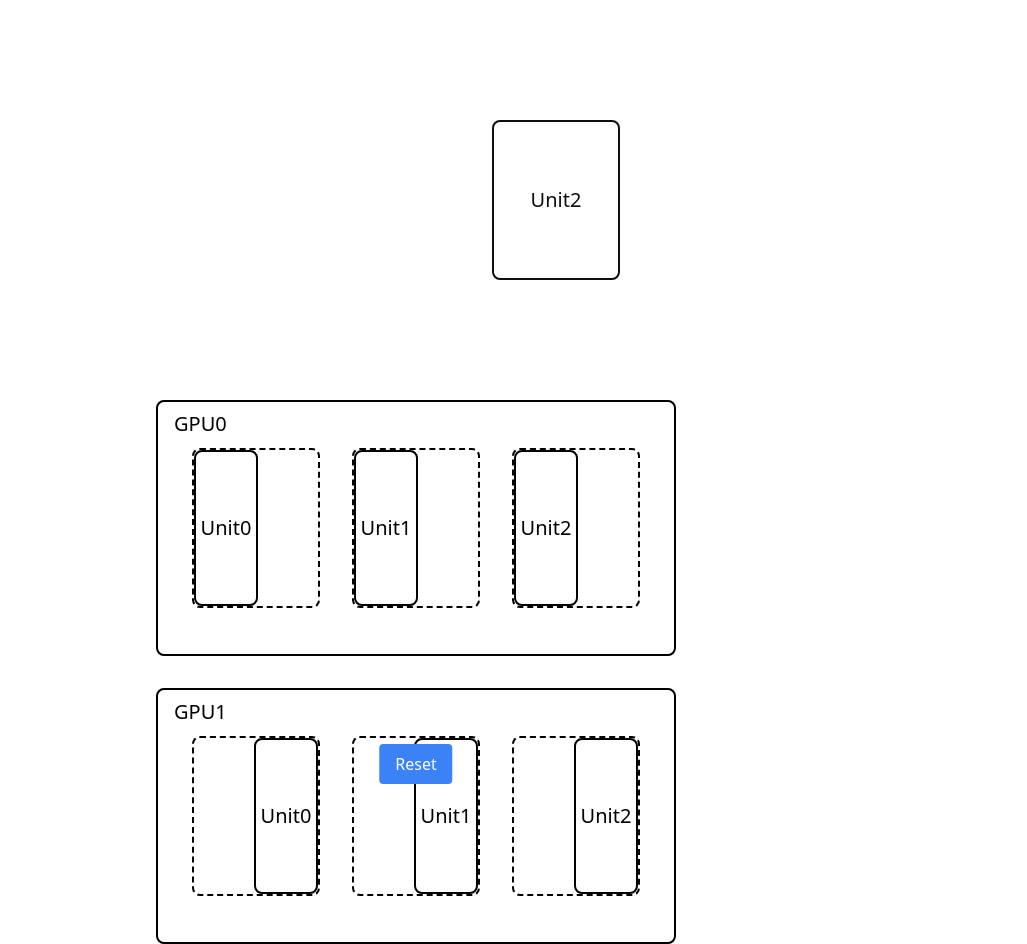
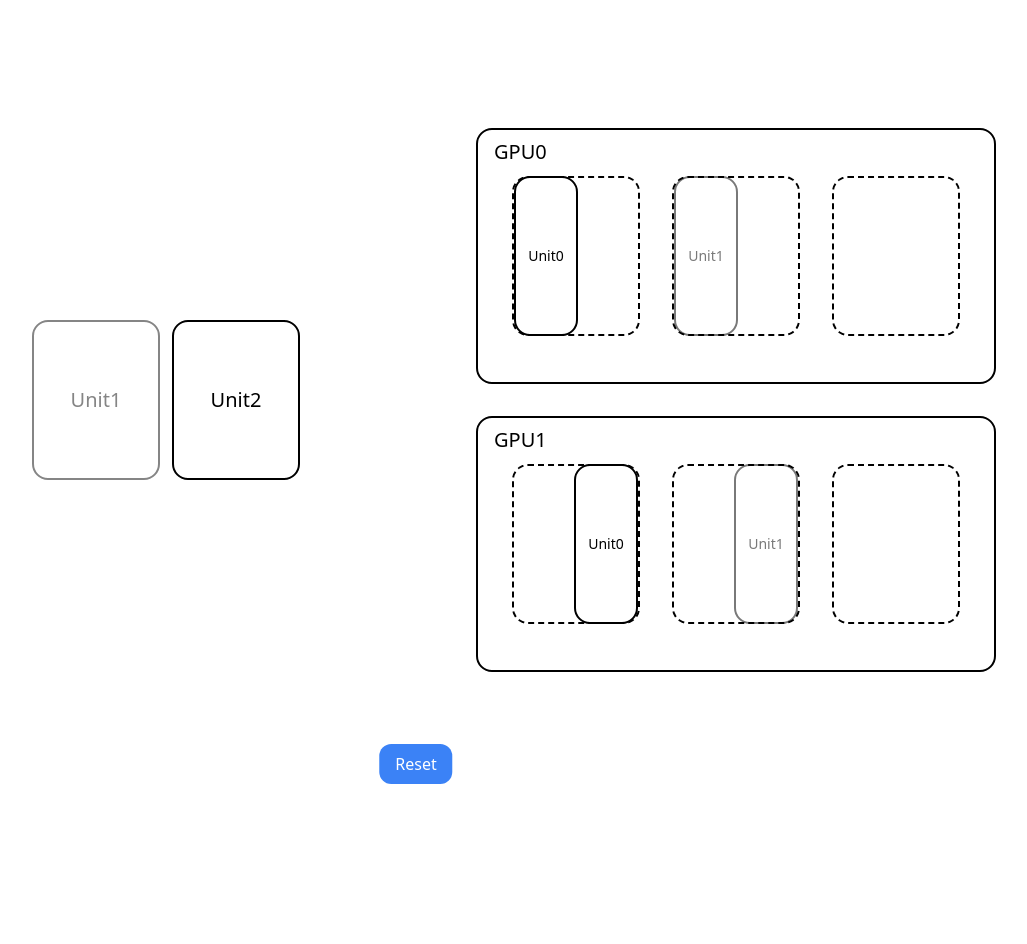
Before and after one commit to rushilbhat/fsdp-animation, a React (Create React App) app: page / in a window 1280 px wide. Shown: the whole page, without its empty margins (224-1251 px from the left). After the commit the page ends 800 px from the top, so only its background shows below. Built offline with nearby package versions, Linux system fonts and the light colour scheme.

Commit message:
Restart to correct unit half fading

```diff
--- a/src/ModelSplitAnimation.js
+++ b/src/ModelSplitAnimation.js
@@ -2,155 +2,78 @@ import React, { useState, useEffect } from 'react';
 
 const ModelSplitAnimation = () => {
   const [isSplit, setIsSplit] = useState(false);
+  const [isShifted, setIsShifted] = useState(false);
   const [showGPUs, setShowGPUs] = useState(false);
-  const [splitUnit0, setSplitUnit0] = useState(false);
-  const [splitUnit1, setSplitUnit1] = useState(false);
-  const [splitUnit2, setSplitUnit2] = useState(false);
-  const [showComponents, setShowComponents] = useState(false);
+  const [showHalvesUnit0, setShowHalvesUnit0] = useState(false);
+  const [showHalvesUnit1, setShowHalvesUnit1] = useState(false);
+  const [showHalvesUnit2, setShowHalvesUnit2] = useState(false);
   const [shouldReset, setShouldReset] = useState(false);
 
   useEffect(() => {
     const splitTimer = setTimeout(() => {
       setIsSplit(true);
 
-      const gpuTimer = setTimeout(() => {
-        setShowGPUs(true);
+      const shiftTimer = setTimeout(() => {
+        setIsShifted(true);
 
-        const unit0Timer = setTimeout(() => {
-          setSplitUnit0(true);
+        const gpuTimer = setTimeout(() => {
+          setShowGPUs(true);
 
-          const unit1Timer = setTimeout(() => {
-            setSplitUnit1(true);
+          const halves0Timer = setTimeout(() => {
+            setShowHalvesUnit0(true);
 
-            const unit2Timer = setTimeout(() => {
-              setSplitUnit2(true);
+            const halves1Timer = setTimeout(() => {
+              setShowHalvesUnit1(true);
 
-              const componentsTimer = setTimeout(() => {
-                setShowComponents(true);
-              }, 800);
+              const halves2Timer = setTimeout(() => {
+                setShowHalvesUnit2(true);
+              }, 700);
 
-              return () => clearTimeout(componentsTimer);
-            }, 800);
+              return () => clearTimeout(halves2Timer);
+            }, 700);
 
-            return () => clearTimeout(unit2Timer);
-          }, 800);
+            return () => clearTimeout(halves1Timer);
+          }, 700);
 
-          return () => clearTimeout(unit1Timer);
+          return () => clearTimeout(halves0Timer);
         }, 1000);
 
-        return () => clearTimeout(unit0Timer);
+        return () => clearTimeout(gpuTimer);
       }, 1000);
 
-      return () => clearTimeout(gpuTimer);
+      return () => clearTimeout(shiftTimer);
     }, 2000);
 
     return () => clearTimeout(splitTimer);
   }, [shouldReset]);
 
-  const UnitComponent = ({ unitIndex, gpuIndex }) => {
-    const isUnitSplit =
-      (unitIndex === 0 && splitUnit0) ||
-      (unitIndex === 1 && splitUnit1) ||
-      (unitIndex === 2 && splitUnit2);
-
-    return (
-      <div className="relative w-32 h-40 border-2 border-dashed border-black rounded-lg">
-        {showComponents ? (
-          <>
-            <div
-              className="absolute w-16 border-2 border-black rounded-lg bg-white
-                flex items-center justify-center transition-all duration-500"
-              style={{
-                height: '25%',
-                top: '0',
-                right: gpuIndex === 1 ? '0' : 'auto',
-                left: gpuIndex === 0 ? '0' : 'auto',
-                opacity: isUnitSplit ? 1 : 0,
-                transform: isUnitSplit ? 'scale(1)' : 'scale(0)'
-              }}
-            >
-              <span className="text-sm">Params</span>
-            </div>
-
-            <div
-              className="absolute w-16 border-2 border-black rounded-lg bg-white
-                flex items-center justify-center transition-all duration-500"
-              style={{
-                height: '25%',
-                top: '25%',
-                right: gpuIndex === 1 ? '0' : 'auto',
-                left: gpuIndex === 0 ? '0' : 'auto',
-                opacity: isUnitSplit ? 1 : 0,
-                transform: isUnitSplit ? 'scale(1)' : 'scale(0)',
-                transitionDelay: '100ms'
-              }}
-            >
-              <span className="text-sm">Grads</span>
-            </div>
-
-            <div
-              className="absolute w-16 border-2 border-black rounded-lg bg-white
-                flex items-center justify-center transition-all duration-500"
-              style={{
-                height: '50%',
-                bottom: '0',
-                right: gpuIndex === 1 ? '0' : 'auto',
-                left: gpuIndex === 0 ? '0' : 'auto',
-                opacity: isUnitSplit ? 1 : 0,
-                transform: isUnitSplit ? 'scale(1)' : 'scale(0)',
-                transitionDelay: '200ms'
-              }}
-            >
-              <span className="text-sm whitespace-pre-line text-center">
-                Opt.{'\n'}states
-              </span>
-            </div>
-
-            <div className="absolute bottom-[-1.5rem] left-1/2 transform -translate-x-1/2 text-sm">
-              {`Unit${unitIndex}`}
-            </div>
-          </>
-        ) : (
-          <div
-            className="absolute w-16 inset-0 border-2 border-black rounded-lg bg-white
-              flex items-center justify-center transition-all duration-500"
-            style={{
-              right: gpuIndex === 1 ? '0' : 'auto',
-              left: gpuIndex === 0 ? '0' : 'auto',
-              opacity: isUnitSplit ? 1 : 0,
-              transform: isUnitSplit ? 'scale(1)' : 'scale(0)'
-            }}
-          >
-            <span className="text-xl">Unit{unitIndex}</span>
-          </div>
-        )}
-      </div>
-    );
-  };
-
   return (
     <div className="w-full h-screen relative">
-      <div className="absolute left-1/2 top-1/4 transform -translate-x-1/2 flex justify-center items-center">
+      {/* Units Container */}
+      <div
+        className="absolute top-1/2 transform -translate-y-1/2 transition-all duration-700"
+        style={{
+          left: isShifted ? '25%' : '50%',
+          transform: `translate(${isShifted ? '-50%' : '-50%'}, -50%)`
+        }}
+      >
         <div className="relative flex justify-center items-center">
           {[0, 1, 2].map((i) => (
             <div
               key={i}
-              className="border-2 border-black rounded-lg absolute
+              className="border-2 border-black rounded-2xl absolute
                 flex items-center justify-center bg-white
-                transition-all duration-700 ease-in-out"
+                transition-all duration-500 ease-in-out"
               style={{
                 transform: isSplit
                   ? `translateX(${(i - 1) * 140}px)`
                   : 'translateX(0)',
                 opacity: isSplit
-                  ? (i === 0 && splitUnit0) ||
-                    (i === 1 && splitUnit1) ||
-                    (i === 2 && splitUnit2)
-                    ? 0
-                    : 1
-                  : i === 1
-                  ? 1
-                  : 0,
+                  ? (i === 0 && showHalvesUnit0 ? 0
+                    : i === 1 && showHalvesUnit1 ? 0
+                    : i === 2 && showHalvesUnit2 ? 0
+                    : 1)
+                  : i === 1 ? 1 : 0,
                 width: isSplit ? '128px' : '384px',
                 height: '160px',
                 zIndex: i === 1 ? 2 : 1
@@ -164,28 +87,45 @@ const ModelSplitAnimation = () => {
         </div>
       </div>
 
-      <div className="absolute left-1/2 top-1/2 transform -translate-x-1/2 flex flex-col space-y-8">
+      {/* GPUs Container */}
+      <div className="absolute left-[75%] top-1/2 transform -translate-x-1/2 -translate-y-1/2 flex flex-col space-y-8">
         {[0, 1].map((gpuIndex) => (
           <div
             key={gpuIndex}
-            className={`h-64 border-2 border-black rounded-lg
+            className={`h-64 border-2 border-black rounded-2xl
               bg-white relative
               transition-all duration-500 ease-in-out transform
-              ${showGPUs ? 'opacity-100 translate-y-0' : 'opacity-0 translate-y-16'}`}
+              ${showGPUs ? 'opacity-100 scale-100' : 'opacity-0 scale-95'}`}
             style={{
-              width: '520px', // Increased from 384px (w-96) to 480px
+              width: '520px',
               transitionDelay: `${gpuIndex * 200}ms`
             }}
           >
             <span className="absolute top-2 left-4 text-xl">GPU{gpuIndex}</span>
-
             <div className="w-full h-full p-4 flex justify-center items-center gap-8">
               {[0, 1, 2].map((unitIndex) => (
-                <UnitComponent
+                <div
                   key={unitIndex}
-                  unitIndex={unitIndex}
-                  gpuIndex={gpuIndex}
-                />
+                  className="w-32 h-40 border-2 border-dashed border-black rounded-2xl relative"
+                >
+                  <div
+                    className={`absolute top-1/2 -translate-y-1/2 w-16 h-40
+                      border-2 border-solid border-black rounded-2xl bg-white
+                      transition-all duration-500 ease-in-out
+                      ${(unitIndex === 0 && showHalvesUnit0) ||
+                        (unitIndex === 1 && showHalvesUnit1) ||
+                        (unitIndex === 2 && showHalvesUnit2)
+                          ? 'opacity-100' : 'opacity-0'}`}
+                    style={{
+                      left: gpuIndex === 0 ? '0' : 'auto',
+                      right: gpuIndex === 1 ? '0' : 'auto',
+                    }}
+                  >
+                    <span className="text-sm absolute top-1/2 left-1/2 -translate-x-1/2 -translate-y-1/2">
+                      Unit{unitIndex}
+                    </span>
+                  </div>
+                </div>
               ))}
             </div>
           </div>
@@ -195,15 +135,15 @@ const ModelSplitAnimation = () => {
       <button
         onClick={() => {
           setIsSplit(false);
+          setIsShifted(false);
           setShowGPUs(false);
-          setSplitUnit0(false);
-          setSplitUnit1(false);
-          setSplitUnit2(false);
-          setShowComponents(false);
+          setShowHalvesUnit0(false);
+          setShowHalvesUnit1(false);
+          setShowHalvesUnit2(false);
           setShouldReset(!shouldReset);
         }}
         className="absolute bottom-4 left-1/2 transform -translate-x-1/2
-          px-4 py-2 bg-blue-500 text-white rounded hover:bg-blue-600
+          px-4 py-2 bg-blue-500 text-white rounded-xl hover:bg-blue-600
           transition-colors duration-200"
       >
         Reset
```
